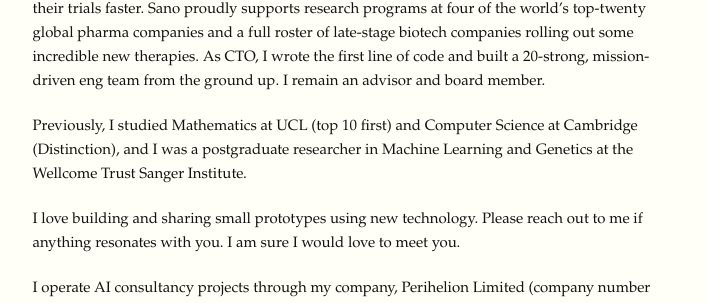
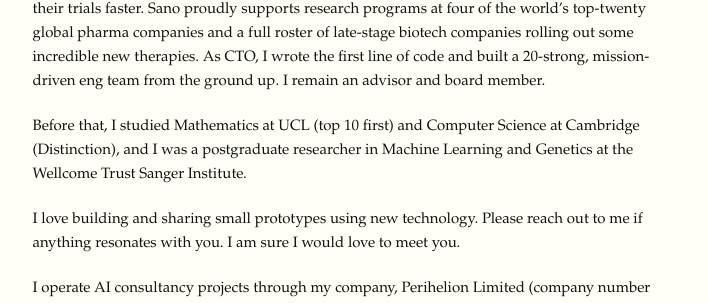
Before and after one commit to willgdjones/willgdjones.github.io, a Jekyll site: the page built from index.md, in a window 1280 px wide. Shown: the part 197-500 px from the top of the page, without its empty margins (285-993 px from the left). Built offline with Jekyll 4.4.1, drawn with Linux system fonts in a browser that asks for light colours.

Commit message:
fix: update wording for smoother flow in index.md

```diff
--- a/index.md
+++ b/index.md
@@ -10,7 +10,7 @@
 
 Between 2018 and 2025, I was CTO and cofounder of Sano Genetics, and built software to reduce the cost of running precision medicine research, helping precision medicine developers complete their trials faster. Sano proudly supports research programs at four of the world’s top-twenty global pharma companies and a full roster of late-stage biotech companies rolling out some incredible new therapies. As CTO, I wrote the first line of code and built a 20-strong, mission-driven eng team from the ground up.  I remain an advisor and board member.
 
-Previously, I studied Mathematics at UCL (top 10 first) and Computer Science at Cambridge (Distinction), and I was a postgraduate researcher in Machine Learning and Genetics at the Wellcome Trust Sanger Institute.
+Before that, I studied Mathematics at UCL (top 10 first) and Computer Science at Cambridge (Distinction), and I was a postgraduate researcher in Machine Learning and Genetics at the Wellcome Trust Sanger Institute.
 
 I love building and sharing small prototypes using new technology. Please reach out to me if anything resonates with you. I am sure I would love to meet you.
 
```
